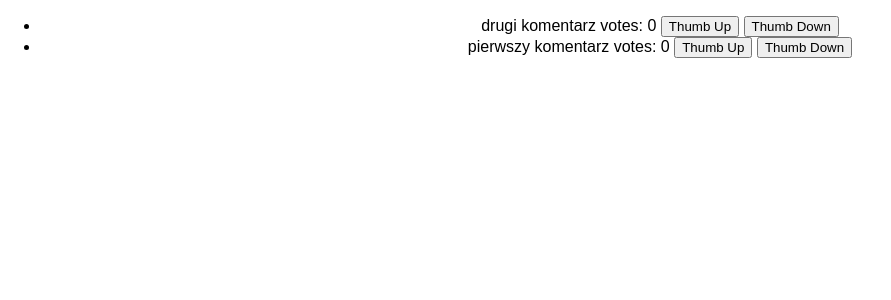
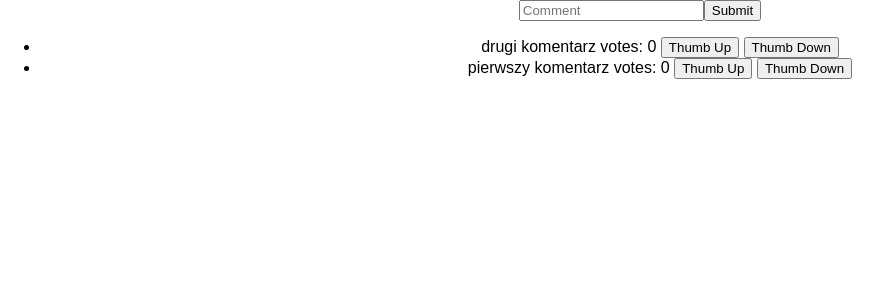
Before and after one commit to Aleksander1105/redux-demo, a React (Create React App) app: page / in a window 1280 px wide. Shown: the top 300 px of the page, without its empty margins (0-891 px from the left). Built offline with nearby package versions, Linux system fonts and the light colour scheme.

Commit message:
funct. addComment implemented

```diff
--- a/src/App.js
+++ b/src/App.js
@@ -1,10 +1,12 @@
 import React from 'react';
 import './App.css';
 import CommentsListContainer from './CommentsListContainer';
+import CommentsFormContainer from './CommentsFormContainer';
 
 const App = () => {
   return (
     <div className="App">
+      <CommentsFormContainer/>
       <CommentsListContainer />
     </div>
   );
--- /dev/null
+++ b/src/CommentsForm.js
@@ -0,0 +1,34 @@
+import React from 'react';
+
+class CommentsForm extends React.Component {
+	constructor() {
+		super();
+		this.state = {value: ''};
+	}
+	handleChange(e) {
+		let value = e.target.value;
+		this.setState({
+			value: value
+		})
+	}
+	handleSubmit(e) {
+		e.preventDefault();
+		if(this.state.value) {
+			let text = this.state.value;
+			this.props.addComment(text);
+			this.setState({
+				value: ''
+			});
+		}
+	}
+	render() {
+		return(
+			<form onSubmit={(e) => this.handleSubmit(e)}>
+				<input type="text" name="Comment" placeholder="Comment" value={this.state.value} onChange={(e) => this.handleChange(e)}/>
+				<button type="submit">Submit</button>
+			</form>
+		)
+	}
+}
+
+export default CommentsForm;
--- /dev/null
+++ b/src/CommentsFormContainer.js
@@ -0,0 +1,9 @@
+import {connect} from 'react-redux';
+import CommentsForm from './CommentsForm';
+import { addComment } from './actions';
+
+const mapDispatchToProps = dispatch => ({
+	addComment: (text) => dispatch(addComment(text))
+});
+
+export default connect(null, mapDispatchToProps)(CommentsForm);
```
